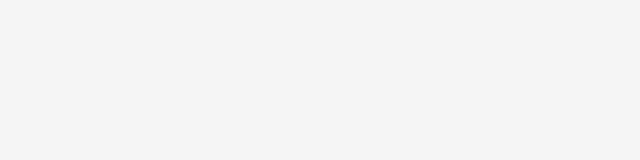
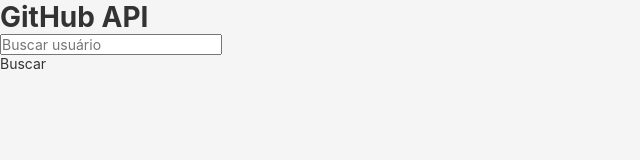
Before and after one commit to catherinekorres/desafio-vaga-frontend, a plain HTML site: page index.html in a window 1280 px wide. Shown: the whole page, without its empty margins (0-640 px from the left). Drawn offline with Linux system fonts and the light colour scheme.

Commit message:
add main structure

```diff
--- a/index.html
+++ b/index.html
@@ -7,9 +7,31 @@
     <title>GitHub API</title>
 
     <link rel="stylesheet" href="./css/style.css"/>
+    <script src="https://kit.fontawesome.com/785a7154cf.js" crossorigin="anonymous"></script>
+
   </head>
 
   <body>
+    <header>
+      <h1>GitHub API</h1>
+    </header>
 
+    <div>
+      <input
+        type="text"
+        value=""
+        name="user"
+        placeholder="Buscar usuário"
+      />
+      <div class="get" onclick="getUserData()">Buscar</div>
+    </div>
+
+    <div id="results"> </div>
+
+
+    <script src="./js/utils.js" type="text/javascript"></script>
+    <script src="./js/requestUser.js" type="text/javascript"></script>
+    <script src="./js/requestRepoList.js" type="text/javascript"></script>
+    <script src="./js/requestRepo.js" type="text/javascript"></script>
   </body>
 </html>
```
